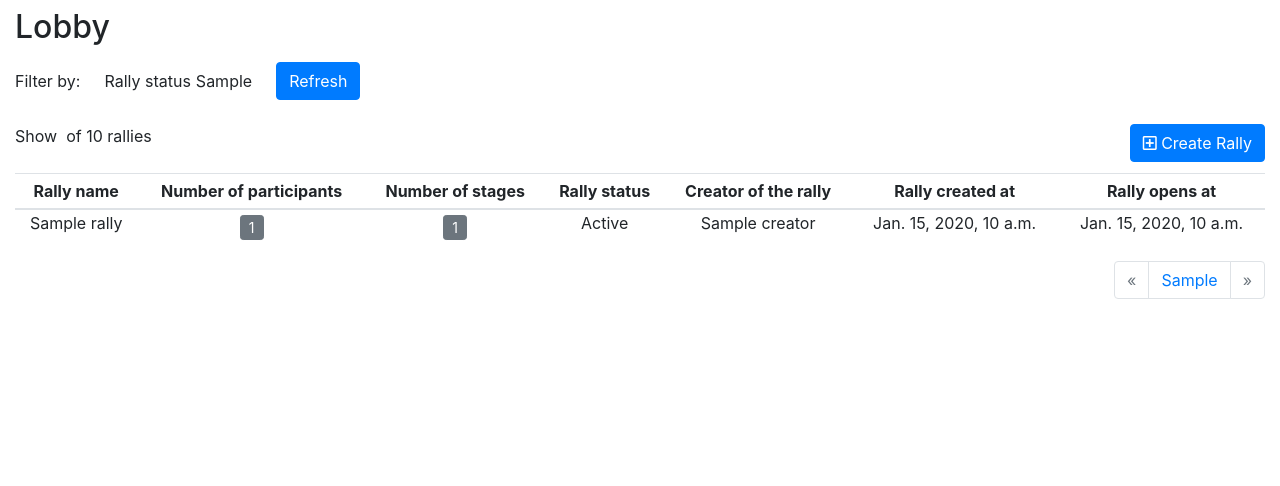
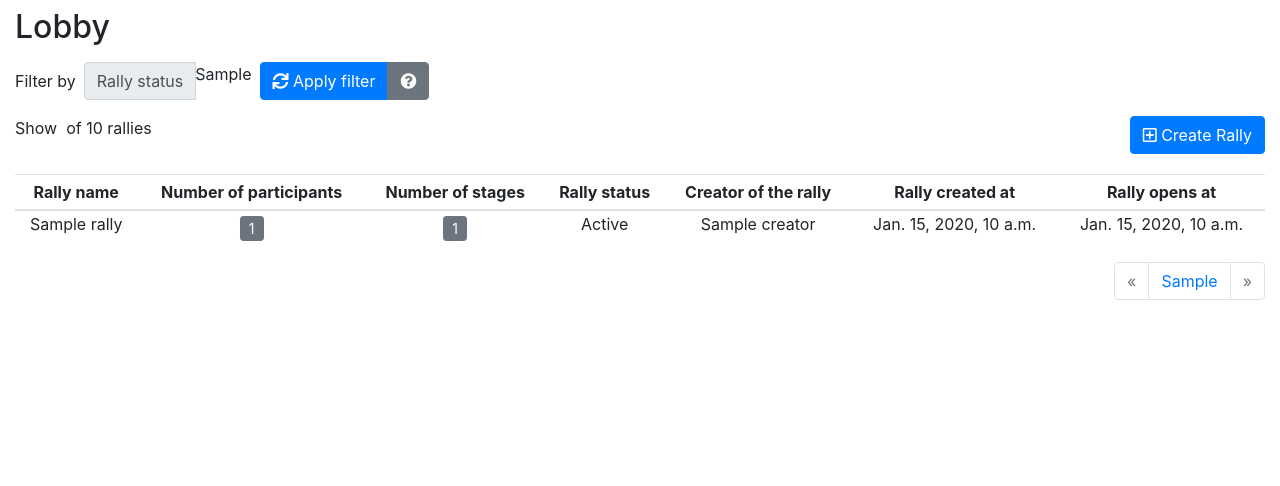
Before and after one commit to rlichiere/rallyman, a Django app: template main/templates/main/lobby.html in a window 1280 px wide. Shown: the part 56-542 px from the top of the page. Run offline with Django 3.2, Linux system fonts and the light colour scheme; the template is opened without the code that fills it: most values are stand-ins (such as "Sample title", 1, 10 or a date in 2020); parts of the project's set-up code (start-up, migrations or seed data) failed here and were passed over; some libraries are stand-ins or nearby versions.

Commit message:
* added cron to manage Rally status * cleanup

```diff
--- /dev/null
+++ b/main/core/const/crons.py
@@ -0,0 +1,5 @@
+# -*- coding: utf-8 -*-
+
+""" Rally creation """
+
+REFRESH_RALLIES_STATUS_SECONDS = 60
--- a/main/templates/main/base.html
+++ b/main/templates/main/base.html
@@ -8,6 +8,8 @@
 {% load_config settings %}
 {% load_user_data user participated_rallies %}
 {% load_user_data user managed_rallies %}
+
+{#{% check_cron rallies_status %}#}
 
 <html lang="en">
 <head>
--- a/main/templates/main/generic/help_button.html
+++ b/main/templates/main/generic/help_button.html
@@ -5,7 +5,7 @@
         title   <str> : Title of the tooltip
         content <str> : Content of the tooltip
         id      <str> : Optionnal. ID of the generated button
-        hide    <bool>: Optionnal. Hides the button if set, otherwise the button is visible by defaul
+        hide    <bool>: Optionnal. Hides the button if set, otherwise the button is visible by default
         style   <str> : Optionnal. Adds styles to the generated button
         class   <str> : Optionnal. Adds clases to the generated button
     Example:
--- a/main/templates/main/lobby.html
+++ b/main/templates/main/lobby.html
@@ -8,13 +8,14 @@
 {% block page-body %}
 
 <style>
+
     .rallies-list td, .rallies-list th {
         text-align: center;
     }
 
-    .rallies-list > table {
-        margin-top: 7px;
-    }
+    {#.rallies-list > table {#}
+    {#    margin-top: 7px;#}
+    {#}#}
     .rallies-list th.orderable {
         cursor: pointer;
     }
@@ -23,46 +24,74 @@
         text-align: left;
     }
 
-    #btnReset {
+    #btnResetContainer {
         display: none;
-        margin-left: 7px
+        {#margin-left: 7px;#}
     }
     #btnRefresh {
-        margin-left: 7px
+        {#margin-left: 7px;#}
     }
 
-    #formFilter label {
-        margin-right: 5px;
-    }
 </style>
 
 <div class="row">
 
     <!-- Filter -->
-    <div class="col-lg-12 mb-4">
+    <div class="col-lg-12 mb-3">
         <form class="form-inline" method="get" action="{% url 'main-lobby' %}" id="formFilter">
-            Filter by:
-            <div class="form-group ml-4">
-                <label for="{{ form_filter.rly_stat.id_for_label }}">Rally status</label>
-                {% render_field form_filter.rly_stat class+='form-control' %}
+            Filter by
+            <div class="form-group ml-2">
+                <div class="input-group">
+                    <div class="input-group-prepend">
+                        <label for="{{ form_filter.rly_stat.id_for_label }}" class="input-group-text">Rally status</label>
+                    </div>
+                    {% render_field form_filter.rly_stat class+='form-control' %}
+                </div>
             </div>
 
             {% if not user.is_anonymous %}
-            <div class="form-group ml-4">
-                <label for="{{ form_filter.usr_part.id_for_label }}">Rallies I participate in</label>
-                {% render_field form_filter.usr_part class+='form-control' %}
+            <div class="form-group ml-2">
+                <div class="input-group">
+                    <div class="input-group-prepend">
+                        <label for="{{ form_filter.usr_part.id_for_label }}" class="input-group-text">Rallies I participate in</label>
+                    </div>
+                    {% render_field form_filter.usr_part class+='form-control' %}
+                </div>
             </div>
             {% endif %}
 
             {% if not user.is_anonymous %}
-            <div class="form-group ml-4">
-                <label for="{{ form_filter.rly_crea.id_for_label }}">Rally creator</label>
-                {% render_field form_filter.rly_crea class+='form-control' %}
+            <div class="form-group ml-2">
+                <div class="input-group">
+                    <div class="input-group-prepend">
+                        <label for="{{ form_filter.rly_crea.id_for_label }}" class="input-group-text">Rally creator</label>
+                    </div>
+                    {% render_field form_filter.rly_crea class+='form-control' %}
+                </div>
             </div>
             {% endif %}
 
-            <button id="btnRefresh" type="submit" class="btn btn-primary ml-4">Refresh</button>
-            <button id="btnReset" class="btn btn-warning">Reset</button>
+            <div class="form-group ml-2">
+                <div class="input-group">
+                    <a id="btnRefresh" type="submit" class="btn btn-primary btrr-0 bbrr-0" href="#" onclick="document.getElementById('formFilter').submit()">
+                        <i class="fas fa-sync"></i> Apply filter
+                    </a>
+                    <div class="input-group-append">
+                        {% include 'main/generic/help_button.html' with title='Apply filter' content='Applies the selected filters to the list of rallies.' %}
+                    </div>
+                </div>
+            </div>
+
+            <div class="form-group ml-2" id="btnResetContainer">
+                <div class="input-group">
+                    <a id="btnReset" class="btn btn-warning btrr-0 bbrr-0" href="#" role="reset">
+                        <i class="fas fa-ban"></i> Reset filter
+                    </a>
+                    <div class="input-group-append">
+                        {% include 'main/generic/help_button.html' with title='Reset filter' content='Resets the filter and reloads the default list of rallies.' %}
+                    </div>
+                </div>
+            </div>
 
             <div style="display:none;">
                 {% render_field form_filter.ord_b %}
@@ -96,7 +125,7 @@
 
     <!-- List -->
     <div class="rallies-list col-lg-12">
-        <table class="table table-sm" style="display: table">
+        <table class="table table-sm mt-3" style="display: table">
         <thead>
             <tr>
                 <th class="orderable" onclick="orderByColumnClicked('label');">Rally name</th>
@@ -111,6 +140,9 @@
                 <th>Join</th>
                 <th>Quit</th>
                 <th>Delete</th>
+                {% endif %}
+                {% if user.is_superuser %}
+                    <th>Admin</th>
                 {% endif %}
             </tr>
         </thead>
@@ -185,9 +217,16 @@
                 </td>
                 {% endif %}
 
+                {% if user.is_superuser %}
+                <td>
+                    <a href="/admin/main/rally/{{ rally.id }}/change/" class="btn btn-primary btn-sm" target="_blank">
+                        <i class="fas fa-user-shield"></i>
+                    </a>
+                </td>
+                {% endif %}
             </tr>
         {% empty %}
-            <tr><td colspan="10">No rallies found.</td></tr>
+            <tr><td colspan="{% if user.is_superuser %}11{% else %}10{% endif %}">No rallies found.</td></tr>
         {% endfor %}
         </tbody>
         </table>
@@ -263,7 +302,9 @@
         $('#filter_form').submit();
     }
 
-    let btnReset = $('#formFilter #btnReset');
+    let btnResetContainer = $('#formFilter #btnResetContainer');
+    {#let btnReset = $('#formFilter #btnReset');#}
+    let btnReset = $('#formFilter #btnResetContainer [role="reset"]');
     let inputFilterUserParticipation = $('#{{ form_filter.usr_part.id_for_label }}');
     let inputFilterRallyStatus = $('#{{ form_filter.rly_stat.id_for_label }}');
     let inputFilterRallyCreator = $('#{{ form_filter.rly_crea.id_for_label }}');
@@ -315,13 +356,13 @@
     $(document).ready(function() {
 
         inputFilterUserParticipation.change(function() {
-            btnReset.show();
+            btnResetContainer.show();
         });
         inputFilterRallyStatus.change(function() {
-            btnReset.show();
+            btnResetContainer.show();
         });
         inputFilterRallyCreator.change(function() {
-            btnReset.show();
+            btnResetContainer.show();
         });
 
         btnReset.click(function() {
@@ -375,7 +416,7 @@
 
 
         if (isResetRequired()) {
-            btnReset.show();
+            btnResetContainer.show();
         }
 
     });
```
Also changed, not shown: main/core/config.py (+11 -0 lines), main/core/crons.py (added, +44 -0 lines).
